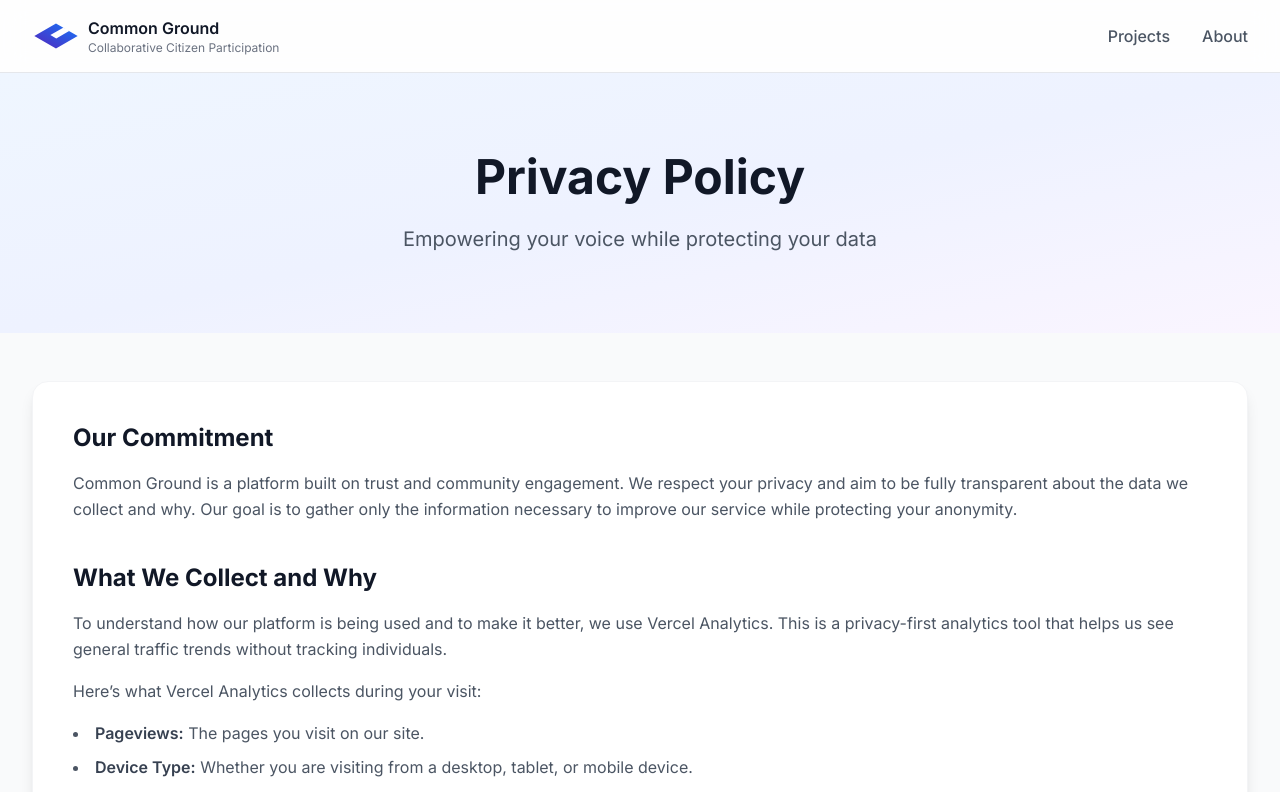
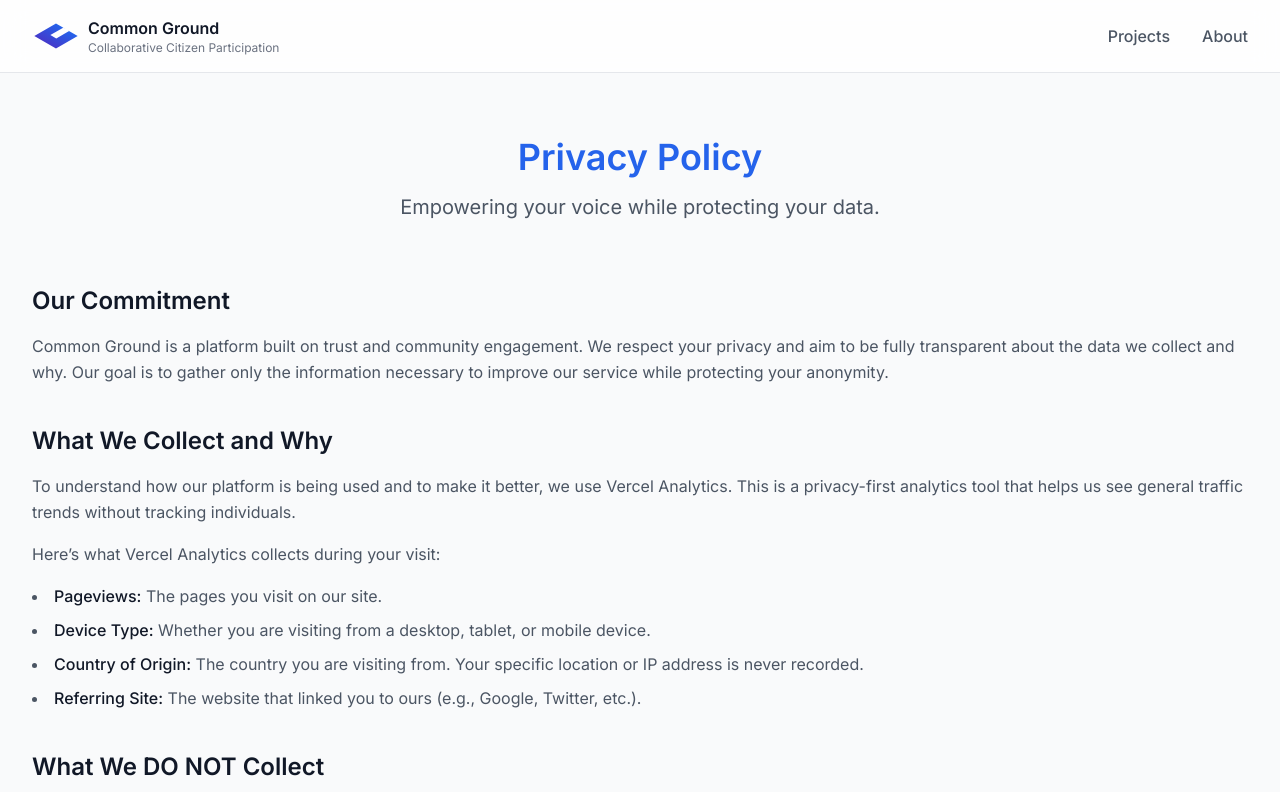
Before and after one commit to LukPle/common_ground, a Next.js app: page /privacy in a window 1280 px wide. Shown: the top 792 px of the page. Built offline with nearby package versions, Linux system fonts and the light colour scheme.

Commit message:
Updated privacy page

```diff
--- a/src/app/about/page.tsx
+++ b/src/app/about/page.tsx
@@ -115,7 +115,7 @@ export default async function About() {
             Making change happen
           </h2>
           <p className="text-lg md:text-xl text-gray-600 max-w-2xl mx-auto">
-            Connecting citizens and cities on a single shared platform to shape the neighbourhoods of tomorrow. <span className="text-gray-900 font-semibold">This is Common Ground.</span>
+            Connecting citizens and cities to shape the neighbourhoods of tomorrow. <span className="text-gray-900 font-semibold">This is Common Ground.</span>
           </p>
         </div>
 
--- a/src/app/privacy/page.tsx
+++ b/src/app/privacy/page.tsx
@@ -6,32 +6,29 @@ export default function PrivacyPolicyPage() {
         <div className="min-h-screen bg-gray-50">
             <Header />
 
-            <div className="bg-gradient-to-br from-blue-50 via-indigo-50 to-purple-50 py-20">
+            <div className="max-w-7xl mx-auto px-4 sm:px-6 lg:px-8 py-16 mb-8">
                 <div className="max-w-7xl mx-auto px-4 sm:px-6 lg:px-8">
-                    <div className="text-center max-w-3xl mx-auto">
-                        <h1 className="text-4xl sm:text-5xl font-bold text-gray-900 mb-6 leading-tight">
+                    <div className="text-center mb-16">
+                        <h2 className="text-3xl md:text-4xl font-semibold text-blue-600 mb-4">
                             Privacy Policy
-                        </h1>
-                        <p className="text-xl text-gray-600">
-                            Empowering your voice while protecting your data
+                        </h2>
+                        <p className="text-lg md:text-xl text-gray-600 max-w-2xl mx-auto">
+                            Empowering your voice while protecting your data.
                         </p>
                     </div>
                 </div>
-            </div>
 
-            <div className="max-w-7xl mx-auto px-4 sm:px-6 lg:px-8 pt-8 pb-12 sm:pt-12 sm:pb-16">
-                <div className="bg-white rounded-2xl shadow-lg border border-gray-100 p-8 sm:p-10">
                 <div className="space-y-10 mx-auto">
 
                     <div className="space-y-4">
-                            <h2 className="text-2xl font-bold text-gray-900">Our Commitment</h2>
+                        <h2 className="text-xl md:text-2xl font-semibold text-gray-900">Our Commitment</h2>
                         <p className="text-gray-600 leading-relaxed text-base">
                             Common Ground is a platform built on trust and community engagement. We respect your privacy and aim to be fully transparent about the data we collect and why. Our goal is to gather only the information necessary to improve our service while protecting your anonymity.
                         </p>
                     </div>
 
                     <div className="space-y-4">
-                            <h2 className="text-2xl font-bold text-gray-900">What We Collect and Why</h2>
+                        <h2 className="text-xl md:text-2xl font-semibold text-gray-900">What We Collect and Why</h2>
                         <p className="text-gray-600 leading-relaxed text-base">
                             To understand how our platform is being used and to make it better, we use Vercel Analytics. This is a privacy-first analytics tool that helps us see general traffic trends without tracking individuals.
                         </p>
@@ -39,15 +36,15 @@ export default function PrivacyPolicyPage() {
                             Here’s what Vercel Analytics collects during your visit:
                         </p>
                         <ul className="list-disc list-inside space-y-2 text-base">
-                                <li className="text-gray-600 leading-relaxed"><strong className="font-semibold text-gray-700">Pageviews:</strong> The pages you visit on our site.</li>
-                                <li className="text-gray-600 leading-relaxed"><strong className="font-semibold text-gray-700">Device Type:</strong> Whether you are visiting from a desktop, tablet, or mobile device.</li>
-                                <li className="text-gray-600 leading-relaxed"><strong className="font-semibold text-gray-700">Country of Origin:</strong> The country you are visiting from. Your specific location or IP address is never recorded.</li>
-                                <li className="text-gray-600 leading-relaxed"><strong className="font-semibold text-gray-700">Referring Site:</strong> The website that linked you to ours (e.g., Google, Twitter, etc.).</li>
+                            <li className="text-gray-600 leading-relaxed"><strong className="font-medium text-gray-900">Pageviews:</strong> The pages you visit on our site.</li>
+                            <li className="text-gray-600 leading-relaxed"><strong className="font-medium text-gray-900">Device Type:</strong> Whether you are visiting from a desktop, tablet, or mobile device.</li>
+                            <li className="text-gray-600 leading-relaxed"><strong className="font-medium text-gray-900">Country of Origin:</strong> The country you are visiting from. Your specific location or IP address is never recorded.</li>
+                            <li className="text-gray-600 leading-relaxed"><strong className="font-medium text-gray-900">Referring Site:</strong> The website that linked you to ours (e.g., Google, Twitter, etc.).</li>
                         </ul>
                     </div>
 
                     <div className="space-y-4">
-                            <h2 className="text-2xl font-bold text-gray-900">What We DO NOT Collect</h2>
+                        <h2 className="text-xl md:text-2xl font-semibold text-gray-900">What We DO NOT Collect</h2>
                         <p className="text-gray-600 leading-relaxed text-base">
                             Vercel Analytics is designed to be privacy-friendly. It <strong className="font-semibold text-gray-700">does not use cookies</strong> and <strong className="font-semibold text-gray-700">does not track you</strong> as you browse other websites. We do not collect any personally identifiable information for analytics purposes.
                         </p>
@@ -57,7 +54,7 @@ export default function PrivacyPolicyPage() {
                     </div>
 
                     <div className="space-y-4">
-                            <h2 className="text-2xl font-bold text-gray-900">Changes to This Policy</h2>
+                        <h2 className="text-xl md:text-2xl font-semibold text-gray-900">Changes to This Policy</h2>
                         <p className="text-gray-600 leading-relaxed text-base">
                             We may update this policy from time to time to reflect changes in our practices. Any updates will be posted on this page. This policy was last updated on October 21, 2025.
                         </p>
@@ -65,7 +62,6 @@ export default function PrivacyPolicyPage() {
 
                 </div>
             </div>
-            </div>
 
             <Footer />
         </div>
```
Lines whose indentation alone changed are shown as unchanged.
